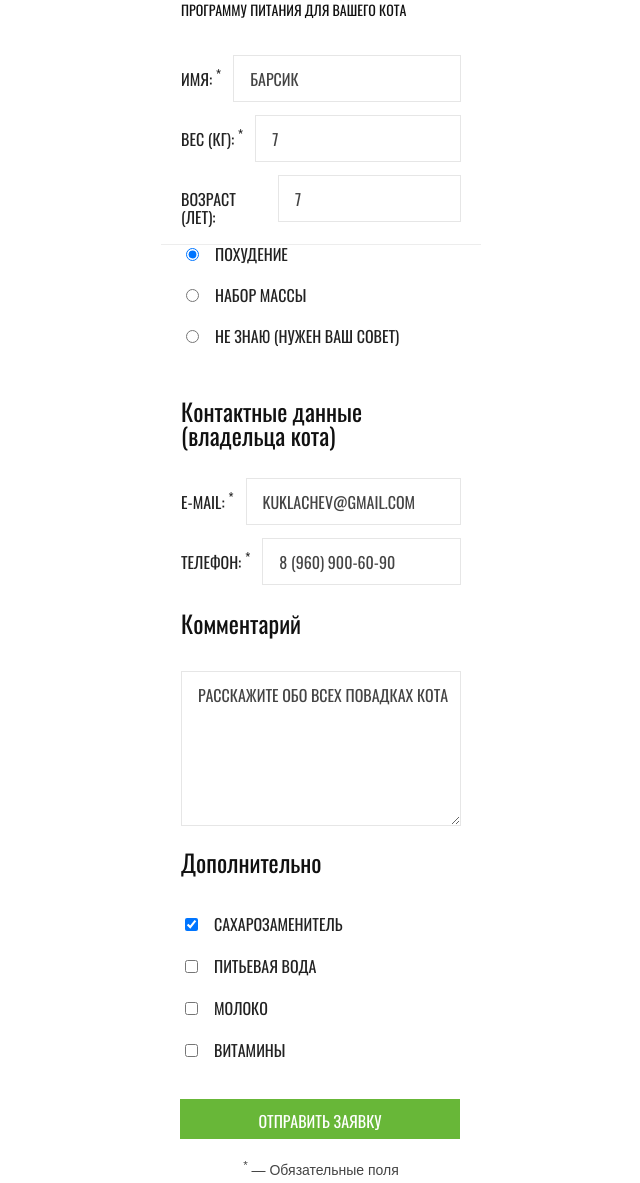
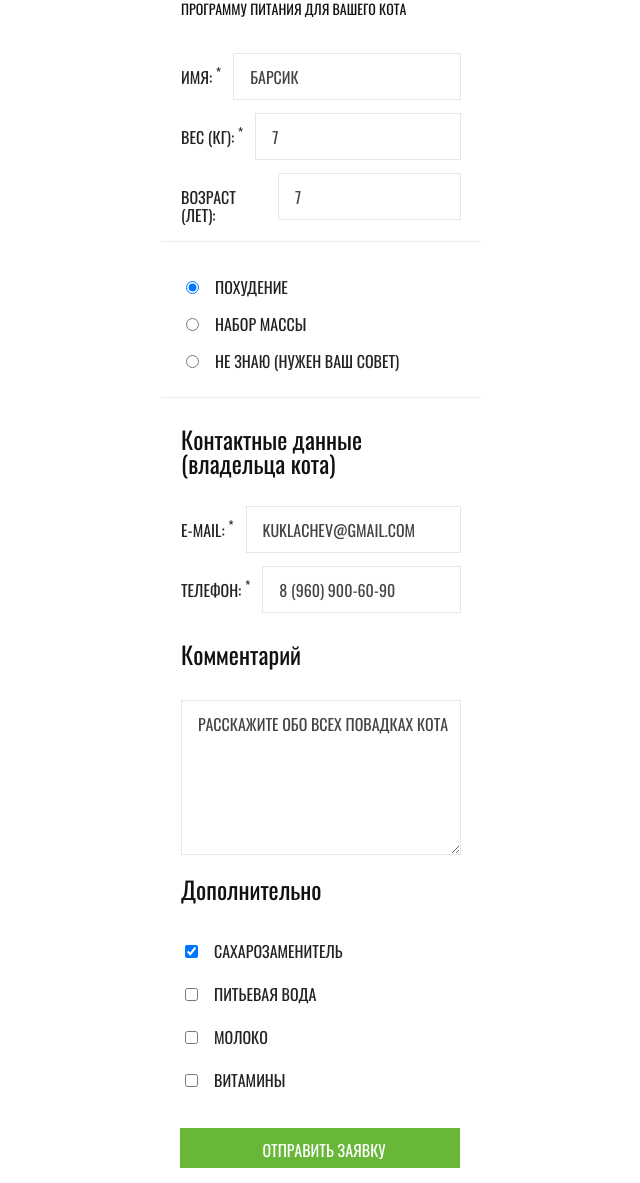
Before and after one commit to ivlikovalera/805883-cat-energy, a website: page source/form.html in a window 1280 px wide. Shown: the part 259-1442 px from the top of the page, without its empty margins (319-959 px from the left). Drawn offline with nearby package versions, Linux system fonts and the light colour scheme; files that its build step writes are made by us from their sources.

Commit message:
Глобальный багфикс мобильной версии 3/3

```diff
--- a/source/form.html
+++ b/source/form.html
@@ -27,11 +27,11 @@
               </li>
 
               <li class="main-nav__item main-nav__item--active">
-                <a class="main-nav__link">Каталог продукции</a>
+                <a class="main-nav__link" href="catalog.html">Каталог продукции</a>
               </li>
 
               <li class="main-nav__item">
-                <a class="main-nav__link" href="form.html">Подбор программы</a>
+                <a class="main-nav__link">Подбор программы</a>
               </li>
             </ul>
           </div>
--- a/source/sass/blocks/catalog.scss
+++ b/source/sass/blocks/catalog.scss
@@ -30,6 +30,10 @@
   padding-bottom: 24px;
 }
 
+.catalog__item:first-of-type {
+  border-top: 1px solid $separator-main;
+}
+
 .catalog-info__wrapper {
   display: flex;
 }
--- a/source/sass/blocks/form.scss
+++ b/source/sass/blocks/form.scss
@@ -9,13 +9,14 @@
   padding: 0;
   display: flex;
   flex-direction: column;
+  margin-bottom: 16px;
 }
 
-.form__fieldset:nth-child(1),
-.form__fieldset:nth-child(2) {
+.form__fieldset:nth-of-type(1),
+.form__fieldset:nth-of-type(2) {
   border-bottom: solid 1px $separator-main;
-  padding-top: 21px;
-  padding-bottom: 9px;
+  padding-top: 20px;
+  padding-bottom: 8px;
 }
 
 .form__inner {
@@ -24,7 +25,6 @@
   justify-content: flex-start;
   padding-left: 0;
   align-items: baseline;
-  margin-bottom: 13px;
 
   &--text {
     padding-left: 20px;
@@ -33,8 +33,7 @@
 
   &--radio {
     padding-left: 20px;
-    padding-bottom: 8px;
-    margin-bottom: 12px;
+    padding-bottom: 16px;
   }
 
   &--contact {
@@ -45,13 +44,14 @@
   &--textarea {
     padding-left: 20px;
     padding-right: 20px;
-    padding-top: 5px;
+    padding-top: 3px;
     margin: 0;
   }
 
   &--checkbox {
     width: 210px;
     padding-top: 10px;
+    padding-bottom: 14px;
     padding-left: 20px;
   }
 }
@@ -67,15 +67,15 @@
   text-align: left;
   color: $text-color-main;
   padding-left: 20px;
-  padding-top: 31px;
+  padding-top: 13px;
   padding-bottom: 31px;
 
   &--textarea {
-    padding-top: 13px;
+    padding-top: 0;
   }
 
   &--checkbox {
-    padding-top: 11px;
+    padding-top: 6px;
   }
 }
 
@@ -115,6 +115,7 @@
 
   &--textarea {
     margin-left: 0;
+    margin-bottom: 0;
   }
 }
 
@@ -134,6 +135,7 @@
 .form__button {
   border: 0;
   margin-left: 19px;
-  margin-top: 26px;
+  margin-top: 8px;
   padding-top: 5px;
+  padding-left: 14px;
 }
--- a/source/sass/blocks/page-header.scss
+++ b/source/sass/blocks/page-header.scss
@@ -36,7 +36,6 @@
   text-align: left;
   color: $text-color-main;
   border-top: 1px solid $separator-menu;
-  border-bottom: 1px solid $separator-main;
   margin: 0;
   padding-left: 20px;
   padding-top: 15px;
```
